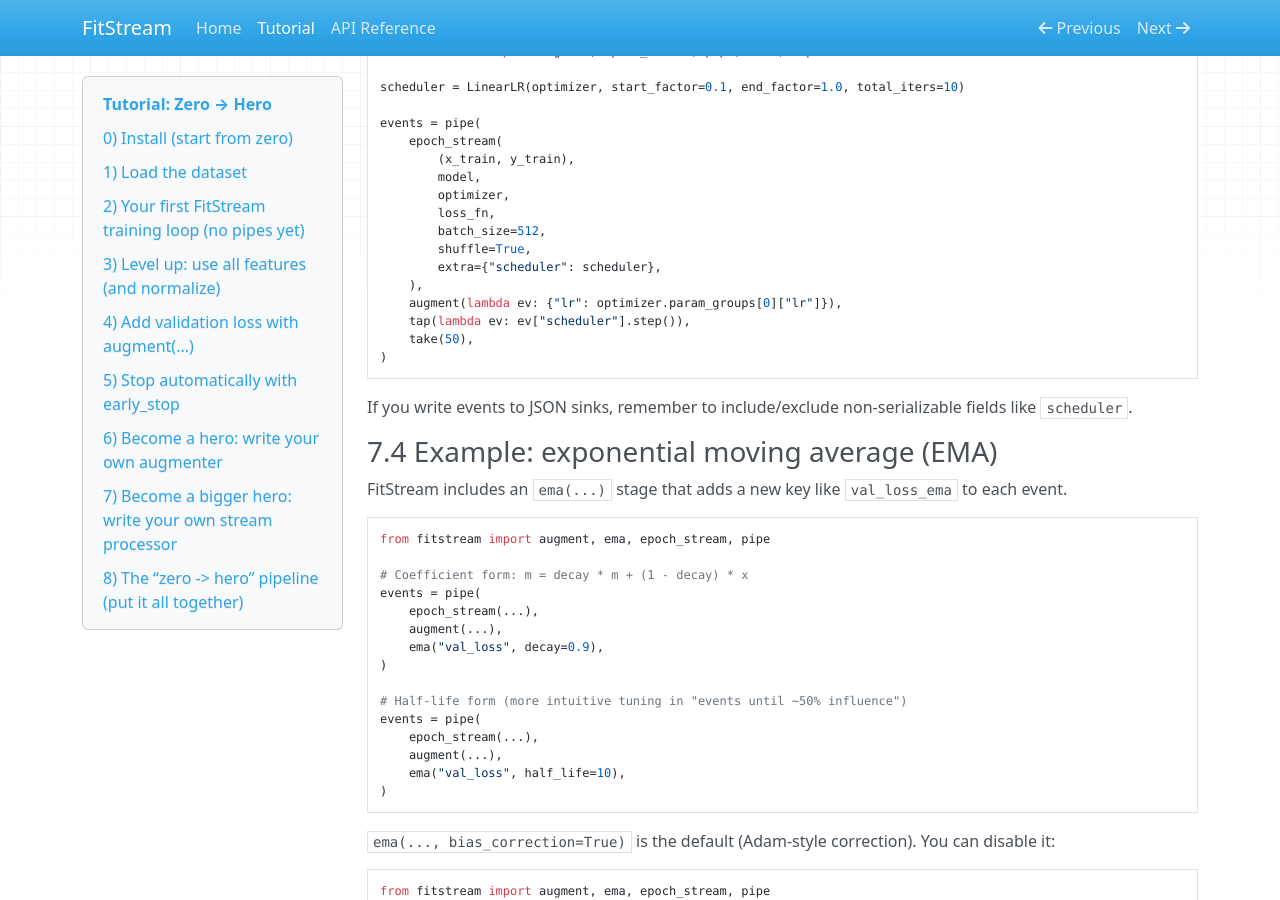
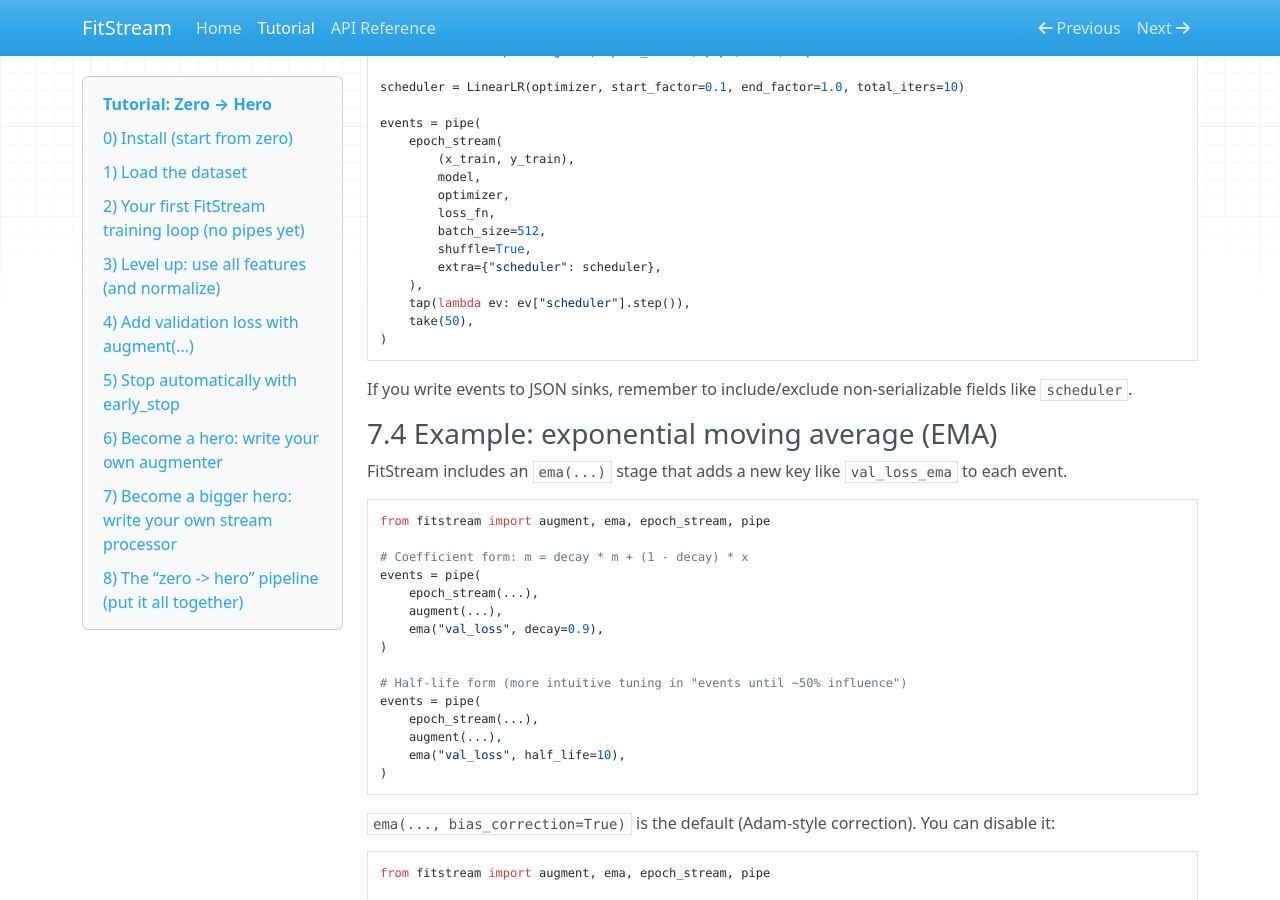
Before and after one commit to alexshtf/fitstream, an MkDocs documentation site: the page built from docs/tutorial.md, in a window 1280 px wide and 900 px high, scrolled down 7714 px. Built offline with MkDocs 1.6.1, drawn with Linux system fonts in a browser that asks for light colours; nearby versions of some CDN libraries.

Commit message:
Fixed redundant line in tutorial

```diff
--- a/docs/tutorial.md
+++ b/docs/tutorial.md
@@ -422,7 +422,6 @@ events = pipe(
         shuffle=True,
         extra={"scheduler": scheduler},
     ),
-    augment(lambda ev: {"lr": optimizer.param_groups[0]["lr"]}),
     tap(lambda ev: ev["scheduler"].step()),
     take(50),
 )
```
